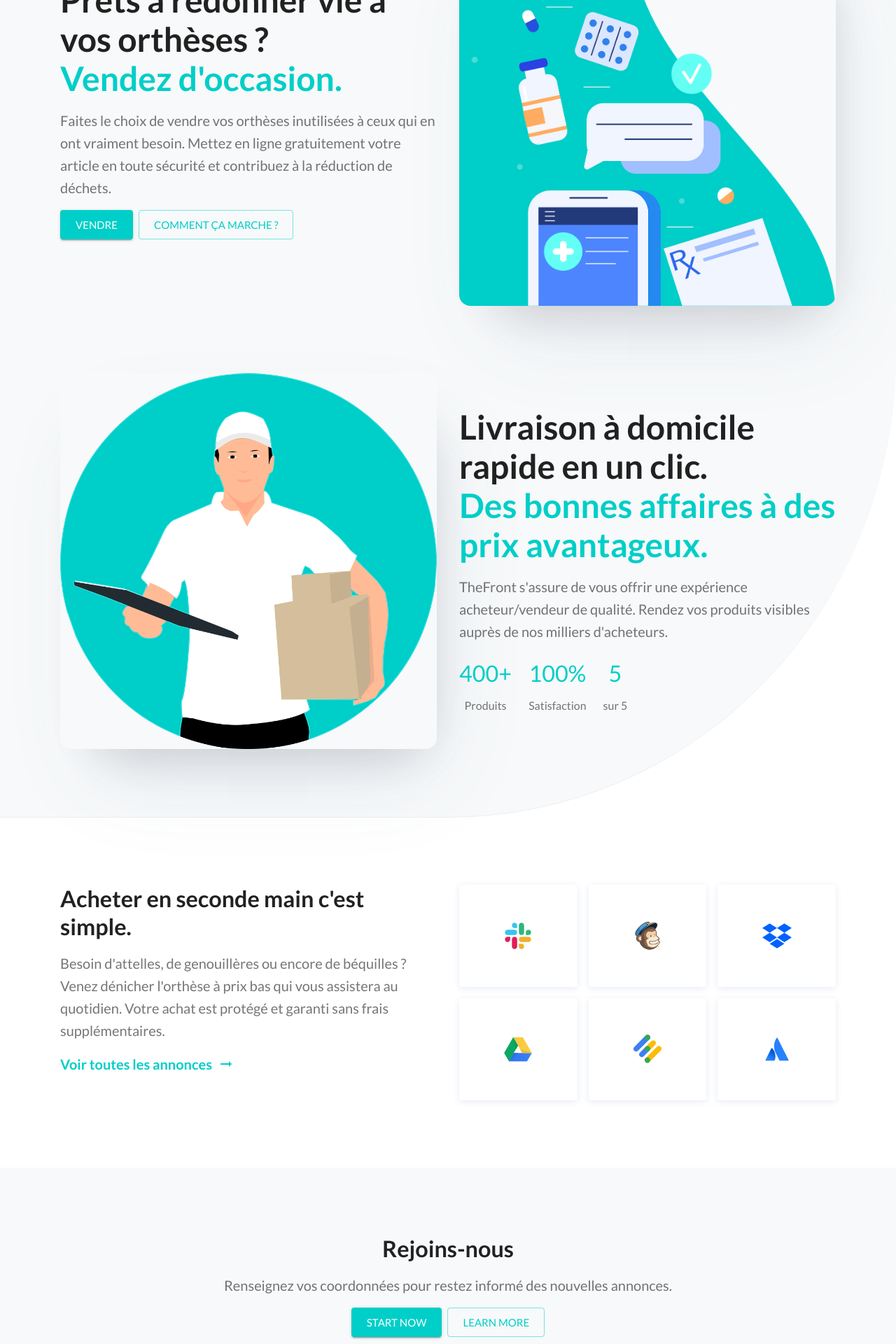
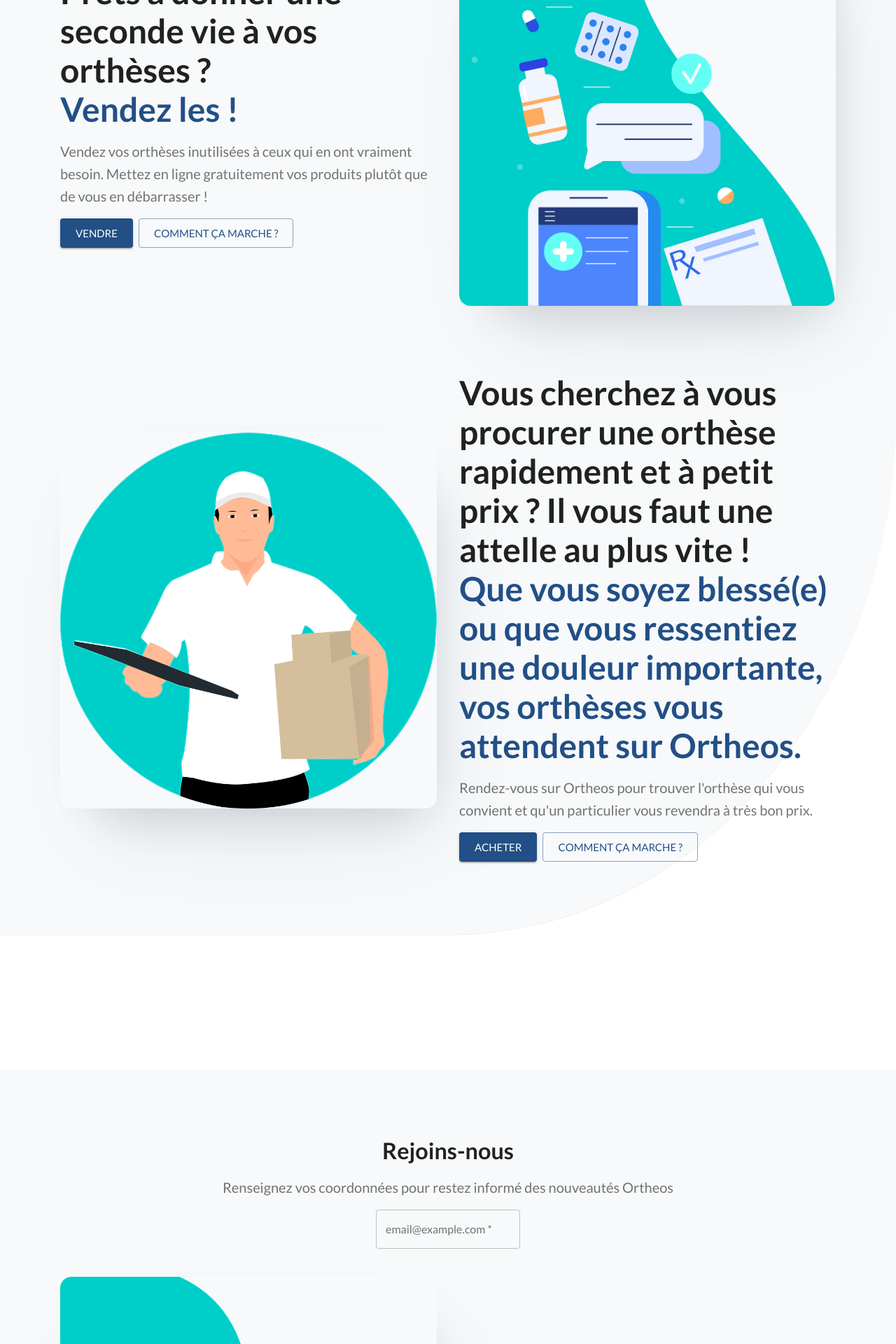
Before and after one commit to ortheos/ortheos-frontend, a React (Create React App) app: page / in a window 1280 px wide. Shown: the part 220-2140 px from the top of the page at 70% size. Built offline with nearby package versions, Linux system fonts and the light colour scheme; no server answers; what react-geocode would draw is missing.

Commit message:
modif 22 janv

```diff
--- a/src/theme/palette.js
+++ b/src/theme/palette.js
@@ -10,7 +10,7 @@
   },
   type: "light",
   primary: {
-    main: "#00cec8",
+    main: "#224f86",
     light: "rgb(71, 145, 219)",
     dark: "rgb(17, 82, 147)",
     contrastText: "#fff",
--- a/src/theme/typography.js
+++ b/src/theme/typography.js
@@ -39,13 +39,13 @@
   },
   subtitle1: {
     color: palette.text.primary,
-    fontSize: "16px",
+    fontSize: "14px",
     lineHeight: 1.4,
   },
   subtitle2: {
     color: palette.text.secondary,
     fontWeight: 400,
-    fontSize: "16px",
+    fontSize: "14px",
     lineHeight: 1.4,
   },
   body1: {
--- a/src/views/Home/components/Customization/Customization.js
+++ b/src/views/Home/components/Customization/Customization.js
@@ -2,7 +2,7 @@
 import PropTypes from 'prop-types';
 import clsx from 'clsx';
 import { makeStyles, useTheme } from '@material-ui/core/styles';
-import { useMediaQuery, Grid, Button } from '@material-ui/core';
+import { useMediaQuery, Grid, TextField} from '@material-ui/core';
 import { Image } from 'components/atoms';
 import { SectionHeader } from 'components/molecules';
 
@@ -36,16 +36,20 @@
     <div className={clsx(classes.root, className)} {...rest}>
       <SectionHeader
         title="Rejoins-nous"
-        subtitle="Renseignez vos coordonnées pour restez informé des nouvelles annonces."
-        align="center"
-        ctaGroup={[
-          <Button variant="contained" color="primary" size="large">
-            Start now
-          </Button>,
-          <Button variant="outlined" color="primary" size="large">
-            Learn more
-          </Button>,
-        ]}
+        subtitle="Renseignez vos coordonnées pour restez informé des nouveautés Ortheos"
+      ctaGroup={[
+       <Grid item xs={12}>
+            <TextField
+              placeholder=""
+              label="email@example.com *"
+              variant="outlined"
+              size="medium"
+              name="email"
+              fullWidth
+            />
+          </Grid>
+      ]}
+      align="center"
       />
       <Grid container spacing={isMd ? 4 : 2}>
         <Grid item xs={12} sm={6}>
--- a/src/views/Home/components/Hero/Hero.js
+++ b/src/views/Home/components/Hero/Hero.js
@@ -46,21 +46,27 @@
           <SectionHeader
             title={
               <span>
-                Prêts à redonner vie à vos orthèses ?
+                Prêts à donner une seconde vie à vos orthèses ?
                 <br />
                 <Typography component="span" variant="inherit" color="primary">
-                  Vendez d'occasion.
+                  Vendez les !
                 </Typography>
               </span>
             }
-            subtitle="Faites le choix de vendre vos orthèses inutilisées à ceux qui en ont vraiment besoin. Mettez en ligne gratuitement votre article en toute sécurité et contribuez à la réduction de déchets."
+            subtitle="Vendez vos orthèses inutilisées à ceux qui en ont vraiment besoin. Mettez en ligne gratuitement vos produits plutôt que de vous en débarrasser !"
             ctaGroup={[
               <Button variant="contained" color="primary" size="large">
                 Vendre
               </Button>,
-              <Button variant="outlined" color="primary" size="large">
-                Comment ça marche ?
-              </Button>,
+               <Button
+                  size="large"
+                  variant="outlined"
+                  color="primary"
+                  href="https://app.umso.com/sites/gzrqy2wwqi6l"
+                >
+                 Comment ça marche ?
+                </Button>,
+
             ]}
             align="left"
             disableGutter
--- a/src/views/Home/components/Hub/Hub.js
+++ b/src/views/Home/components/Hub/Hub.js
@@ -2,9 +2,9 @@
 import PropTypes from 'prop-types';
 import clsx from 'clsx';
 import { makeStyles } from '@material-ui/core/styles';
-import { Grid, Typography } from '@material-ui/core';
+import { Grid, Typography, Button} from '@material-ui/core';
 import { Image } from 'components/atoms';
-import { SectionHeader, CountUpNumber } from 'components/molecules';
+import { SectionHeader} from 'components/molecules';
 
 const useStyles = makeStyles(theme => ({
   root: {
@@ -65,46 +65,39 @@
               <SectionHeader
                 title={
                   <span>
-                    Livraison à domicile rapide en un clic.
+                    Vous cherchez à vous procurer une orthèse rapidement et à petit prix ? Il vous faut une attelle au plus vite !
                     <br />
                     <Typography component="span" variant="inherit" color="primary">
-                      Des bonnes affaires à des prix avantageux.
+                    Que vous soyez blessé(e) ou que vous ressentiez une douleur importante, vos orthèses vous attendent sur Ortheos.
                     </Typography>
                   </span>
                 }
-                subtitle="TheFront s'assure de vous offrir une expérience acheteur/vendeur de qualité. Rendez vos produits visibles auprès de nos milliers d'acheteurs."
+                subtitle="Rendez-vous sur Ortheos pour trouver l'orthèse qui vous convient et qu'un particulier vous revendra à très bon prix."
+                ctaGroup={[
+                  <Button
+                    size="large"
+                    variant="contained"
+                    color="primary"
+                    href="http://localhost:3000/map"
+                    >
+                    Acheter
+                  </Button>,
+
+                   <Button
+                      size="large"
+                      variant="outlined"
+                      color="primary"
+                      href="https://app.umso.com/sites/gzrqy2wwqi6l"
+                    >
+                     Comment ça marche ?
+                    </Button>,
+
+                ]}
                 align="left"
                 fadeUp
                 disableGutter
                 titleVariant="h3"
               />
-            </Grid>
-            <Grid item xs={12}>
-              <div className={classes.placementGrid}>
-                <div>
-                  <CountUpNumber
-                    end={400}
-                    label="Produits"
-                    textColor="primary"
-                    suffix="+"
-                  />
-                </div>
-                <div className={classes.placementGridItemMiddle}>
-                  <CountUpNumber
-                    end={100}
-                    label="Satisfaction"
-                    textColor="primary"
-                    suffix="%"
-                  />
-                </div>
-                <div>
-                  <CountUpNumber
-                    end={5.0}
-                    label="sur 5"
-                    textColor="primary"
-                  />
-                </div>
-              </div>
             </Grid>
           </Grid>
         </Grid>
--- a/src/views/Home/components/Partners/Partners.js
+++ b/src/views/Home/components/Partners/Partners.js
@@ -1,13 +1,10 @@
 import React from 'react';
 import PropTypes from 'prop-types';
 import clsx from 'clsx';
-import { makeStyles, useTheme } from '@material-ui/core/styles';
-import { useMediaQuery, Grid } from '@material-ui/core';
-import { LearnMoreLink, Image } from 'components/atoms';
-import { SectionHeader } from 'components/molecules';
-import { CardBase } from 'components/organisms';
+import { makeStyles} from '@material-ui/core/styles';
 
-const useStyles = makeStyles(theme => ({
+
+const useStyles = makeStyles( ({
   root: {},
   logo: {
     maxWidth: 50,
@@ -18,46 +15,12 @@
   const { data, className, ...rest } = props;
   const classes = useStyles();
 
-  const theme = useTheme();
-  const isMd = useMediaQuery(theme.breakpoints.up('md'), {
-    defaultMatches: true,
-  });
+
+
 
   return (
     <div className={clsx(classes.root, className)} {...rest}>
-      <Grid container spacing={isMd ? 4 : 2}>
-        <Grid item xs={12} md={6} data-aos="fade-up">
-          <SectionHeader
-            title="Acheter en seconde main c'est simple."
-            subtitle="Besoin d'attelles, de genouillères ou encore de béquilles ? Venez dénicher l'orthèse à prix bas qui vous assistera au quotidien. Votre achat est protégé et garanti sans frais supplémentaires."
-            align="left"
-            ctaGroup={[
-              <LearnMoreLink
-                title="Voir toutes les annonces"
-                href="#"
-                variant="h6"
-              />,
-            ]}
-            disableGutter
-          />
-        </Grid>
-        <Grid item xs={12} md={6} data-aos="fade-up">
-          <Grid container spacing={2}>
-            {data.map((item, index) => (
-              <Grid item xs={4} key={index}>
-                <CardBase withShadow liftUp>
-                  <Image
-                    src={item.logo}
-                    alt={item.name}
-                    className={classes.logo}
-                    lazy={false}
-                  />
-                </CardBase>
-              </Grid>
-            ))}
-          </Grid>
-        </Grid>
-      </Grid>
+
     </div>
   );
 };
--- a/src/views/Home/components/Pricings/Pricings.js
+++ b/src/views/Home/components/Pricings/Pricings.js
@@ -1,12 +1,9 @@
 import React from 'react';
 import PropTypes from 'prop-types';
 import clsx from 'clsx';
-import { makeStyles, useTheme } from '@material-ui/core/styles';
-
-import { useMediaQuery, Grid, Typography, Button } from '@material-ui/core';
-import { Icon, LearnMoreLink } from 'components/atoms';
+import { makeStyles } from '@material-ui/core/styles';
+import { LearnMoreLink } from 'components/atoms';
 import { SectionHeader } from 'components/molecules';
-import { CardPricingStandard } from 'components/organisms';
 
 const useStyles = makeStyles(theme => ({
   root: {},
@@ -18,11 +15,6 @@
 const Pricings = props => {
   const { className, ...rest } = props;
   const classes = useStyles();
-
-  const theme = useTheme();
-  const isMd = useMediaQuery(theme.breakpoints.up('md'), {
-    defaultMatches: true,
-  });
 
   return (
     <div className={clsx(classes.root, className)} {...rest}>
```
Also changed, not shown: 1 other file (tests, documents, lock files or other folders).
